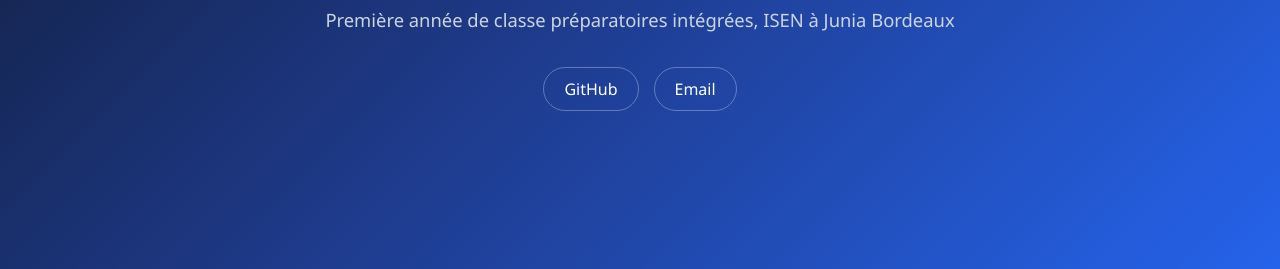
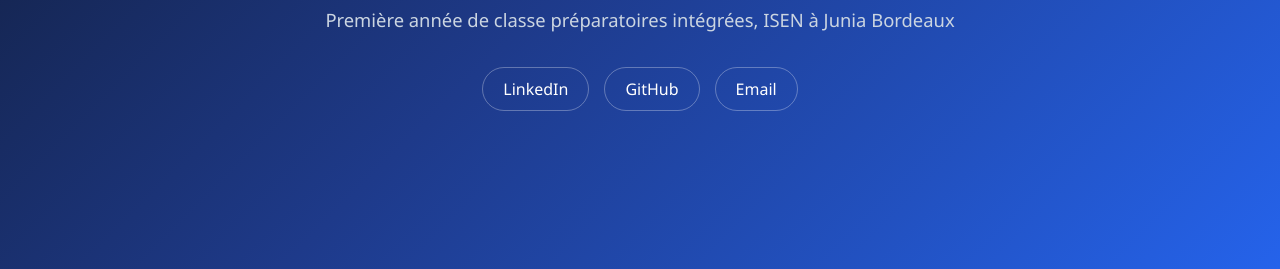
Before and after one commit to quentinboube/CV, a plain HTML site: page index.html in a window 1280 px wide. Shown: the part 512-781 px from the top of the page. Drawn offline with Linux system fonts and the light colour scheme.

Commit message:
rajout de LinkedIn

```diff
--- a/index.html
+++ b/index.html
@@ -29,6 +29,7 @@
           <h1>Quentin BOUBE</h1>
           <p>Première année de classe préparatoires intégrées, ISEN à Junia Bordeaux</p>
           <div class="liens">
+            <a href="https://www.linkedin.com/in/quentin-boube-554311452/">LinkedIn</a>
             <a href="https://github.com/quentinboube" target="_blank">GitHub</a>
             <a href="mailto:quentin.boube@student.junia.com">Email</a>
           </div>
@@ -192,6 +193,7 @@
     <footer>
       <p>© Quentin BOUBE 2026</p>
       <div class="liens">
+        <a href="https://www.linkedin.com/in/quentin-boube-554311452/"><img src="./image/linkedin.png" alt="LinkedIn"/></a>
         <a href="https://github.com/quentinboube" target="_blank"><img src="./image/github.webp" alt="GitHub"/></a>
         <a href="mailto:quentin.boube@student.junia.com"><img src="./image/mail.webp" alt="Email" /></a>
       </div>
```
Also changed, not shown: image/linkedin.png (added).
